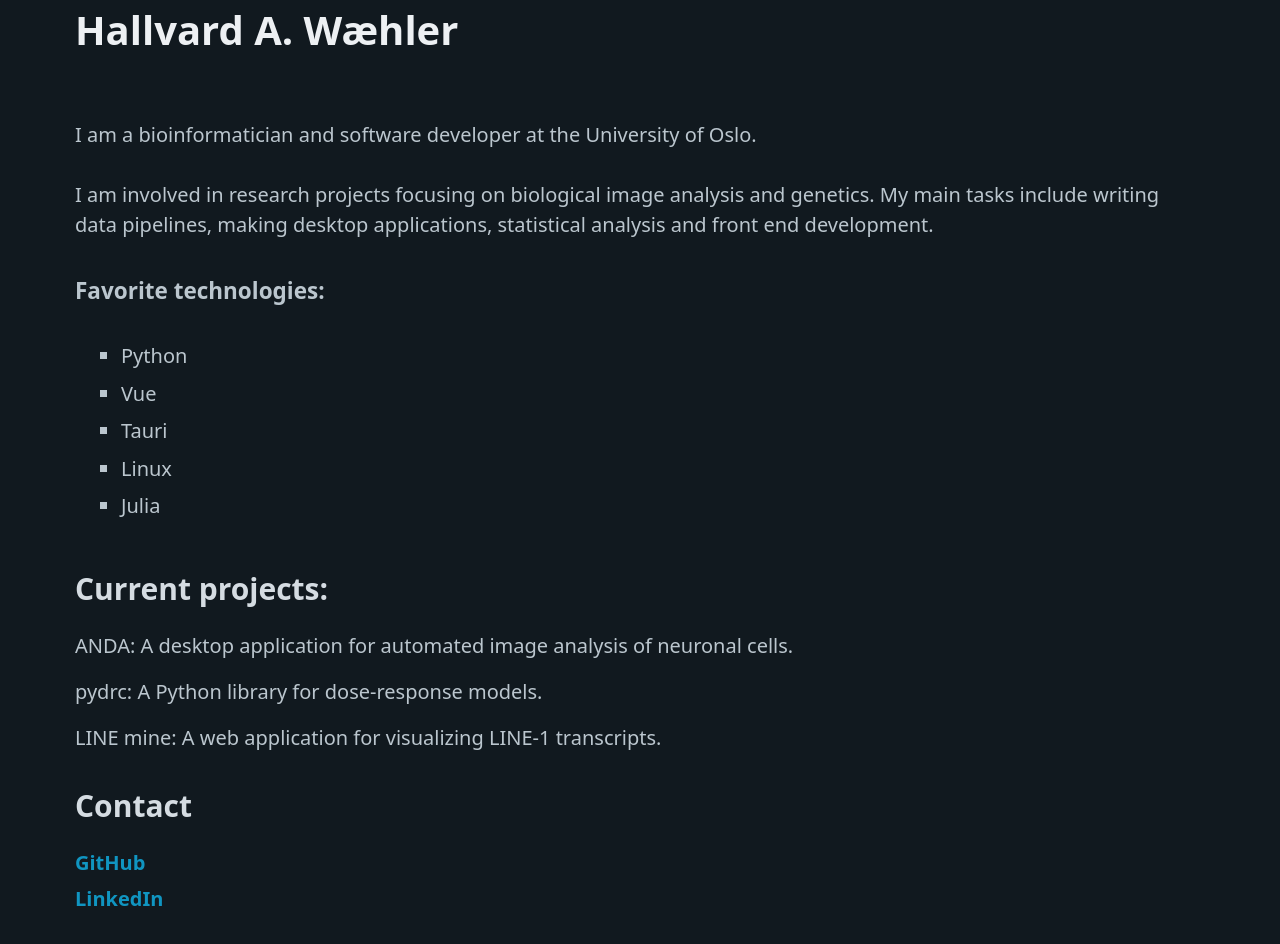
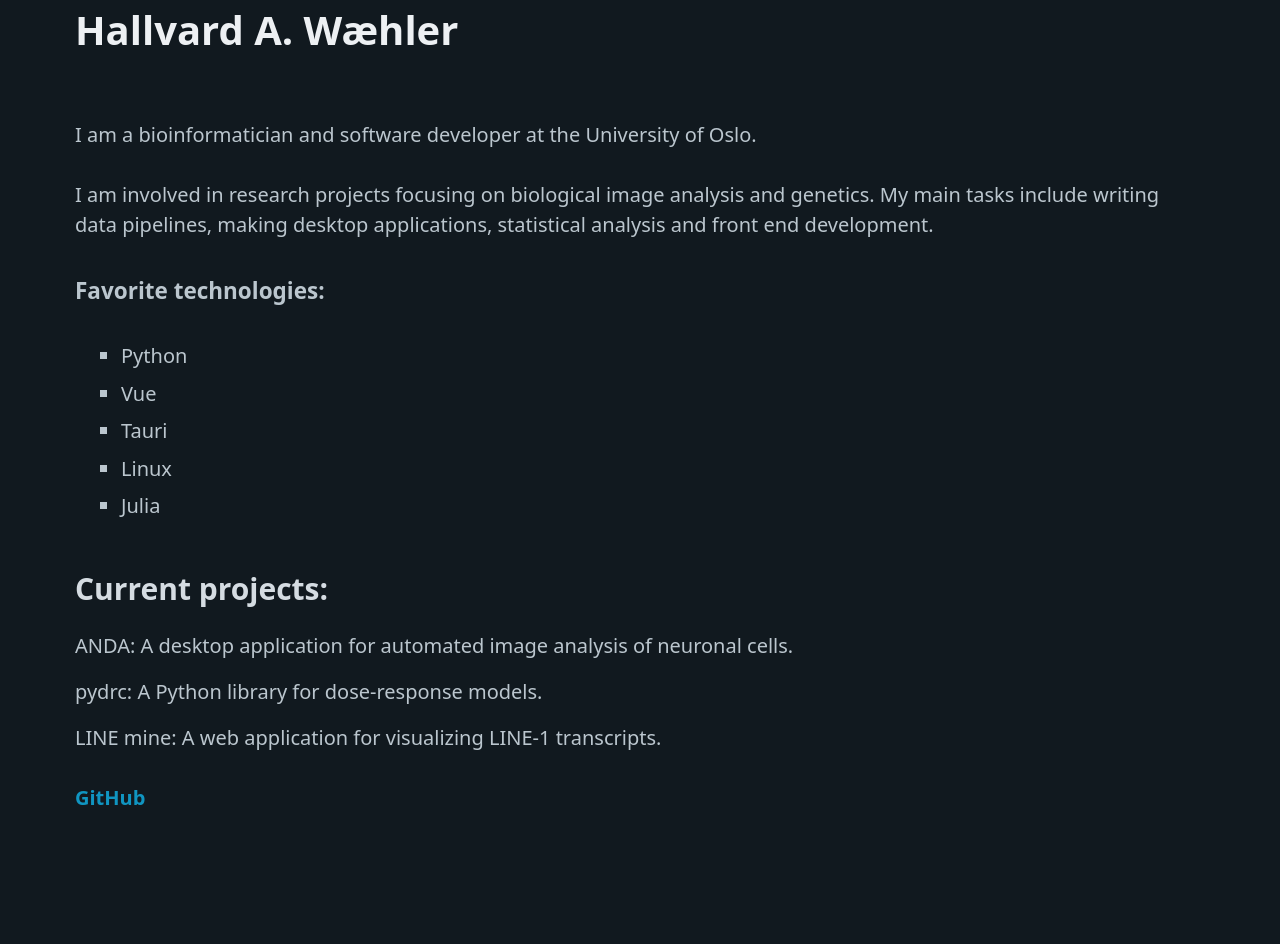
Before and after one commit to hallvaaw/homepage, a Vue app: page / in a window 1280 px wide. After the commit the page ends 819 px from the top, so only its background shows below. Built offline with nearby package versions, Linux system fonts and the light colour scheme.

Commit message:
update contact

```diff
--- a/src/App.vue
+++ b/src/App.vue
@@ -17,9 +17,7 @@
         <p>LINE mine: A web application for visualizing LINE-1 transcripts.</p>
     </main>
     <footer class="container">
-        <h3 style="margin-bottom: 20px;">Contact</h3>
         <h6 style="margin-bottom: 6px;"><a href="https://github.com/hallvaaw" target="_blank" rel="noopener noreferrer">GitHub</a></h6>
-        <h6><a href="https://www.linkedin.com/in/hallvard-austin-wæhler/" target="_blank" rel="noopener noreferrer">LinkedIn</a></h6>
     </footer>
 </template>
 
```
